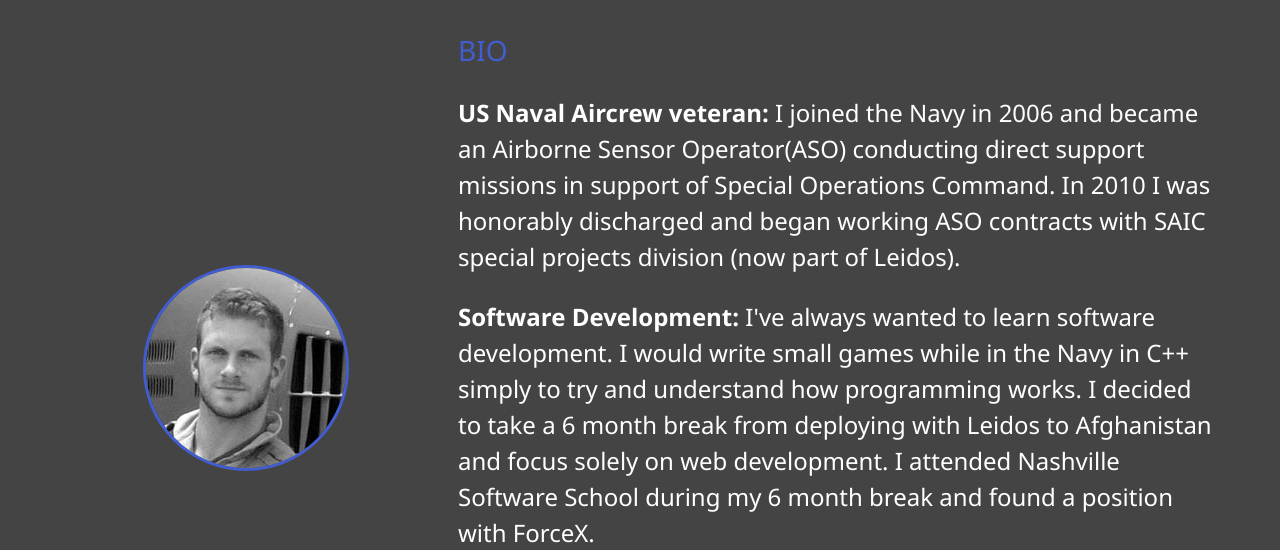
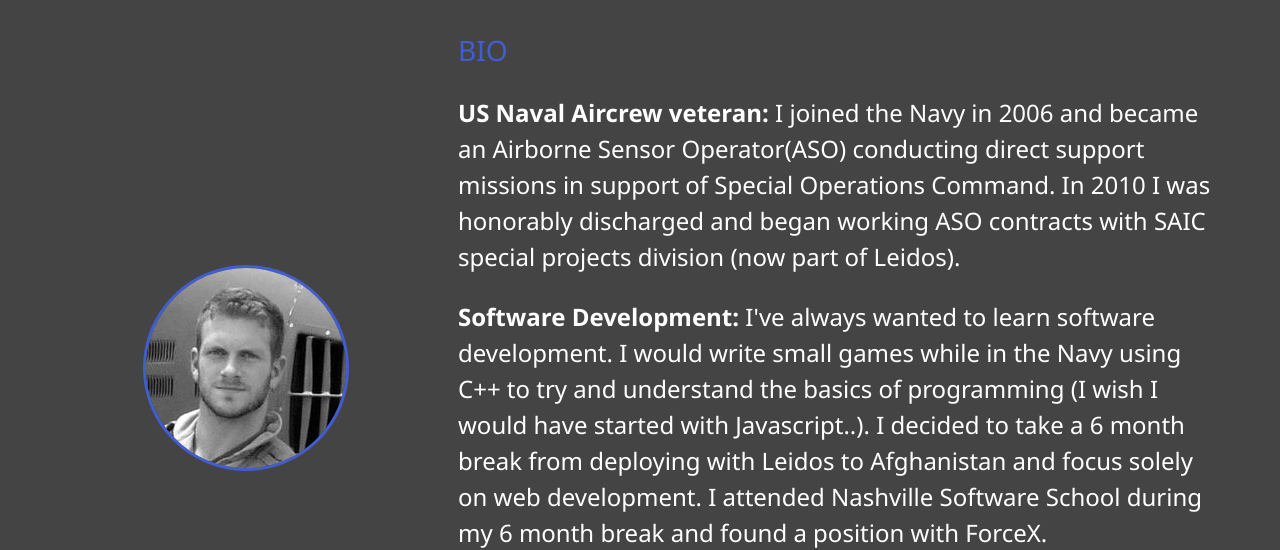
Before and after one commit to finleysa/my_profile, a website: page dist/about.html in a window 1280 px wide. Shown: the part 253-803 px from the top of the page. Drawn offline with Linux system fonts and the light colour scheme.

Commit message:
about me fix

```diff
--- a/dist/about.html
+++ b/dist/about.html
@@ -72,7 +72,8 @@
         <p>
           <b>Software Development:</b> I've always wanted to learn software development. I would write small games while
           in the
-          Navy in C++ simply to try and understand how programming works. I decided to take a 6 month break from
+          Navy using C++ to try and understand the basics of programming (I wish I would have started with
+          Javascript..). I decided to take a 6 month break from
           deploying with Leidos to Afghanistan and focus solely on web development. I attended <a
             href="www.nashvillesoftwareschool.com">Nashville Software School</a> during my 6 month break and found a
           position with ForceX.
```
Also changed, not shown: 1 other file.
